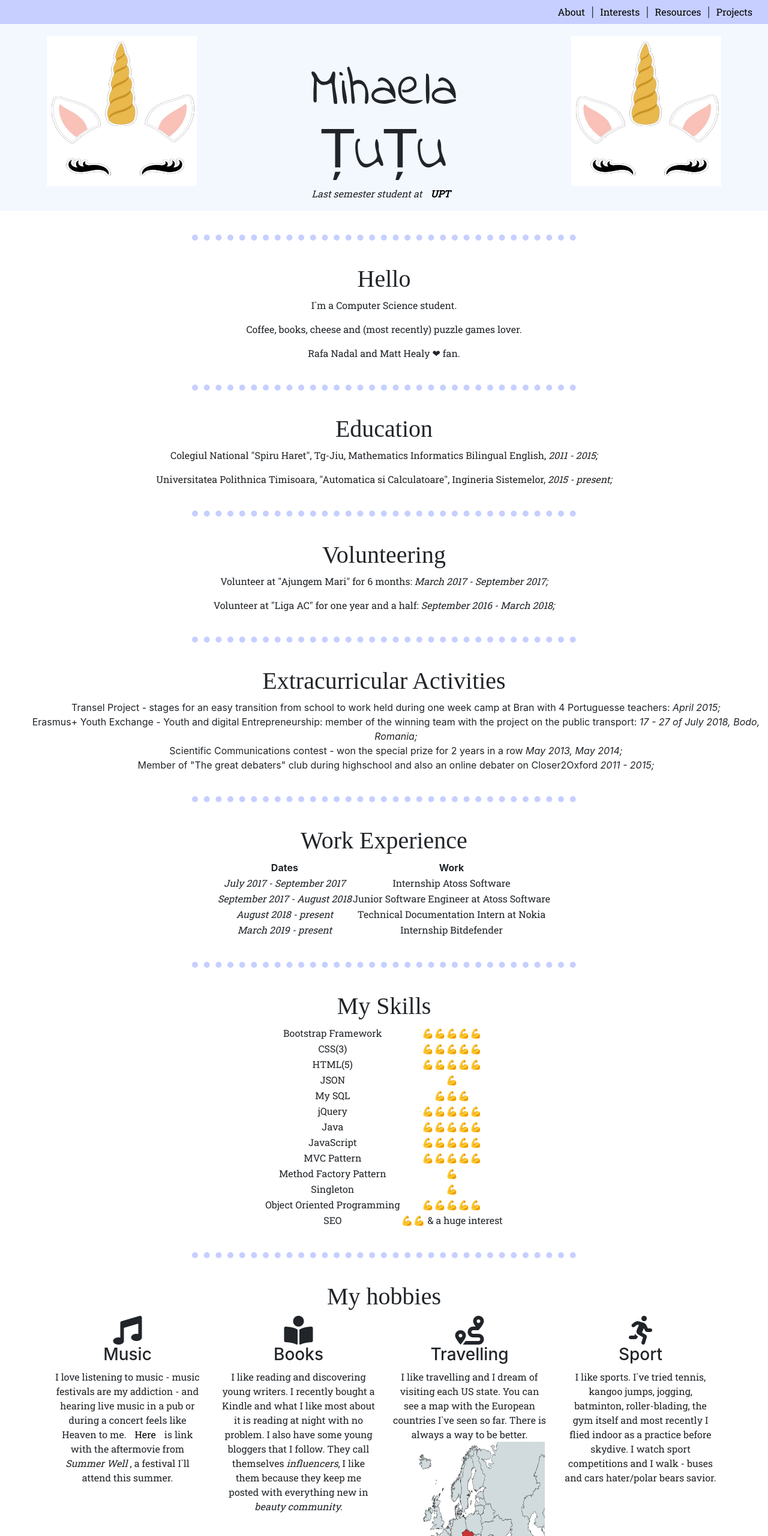
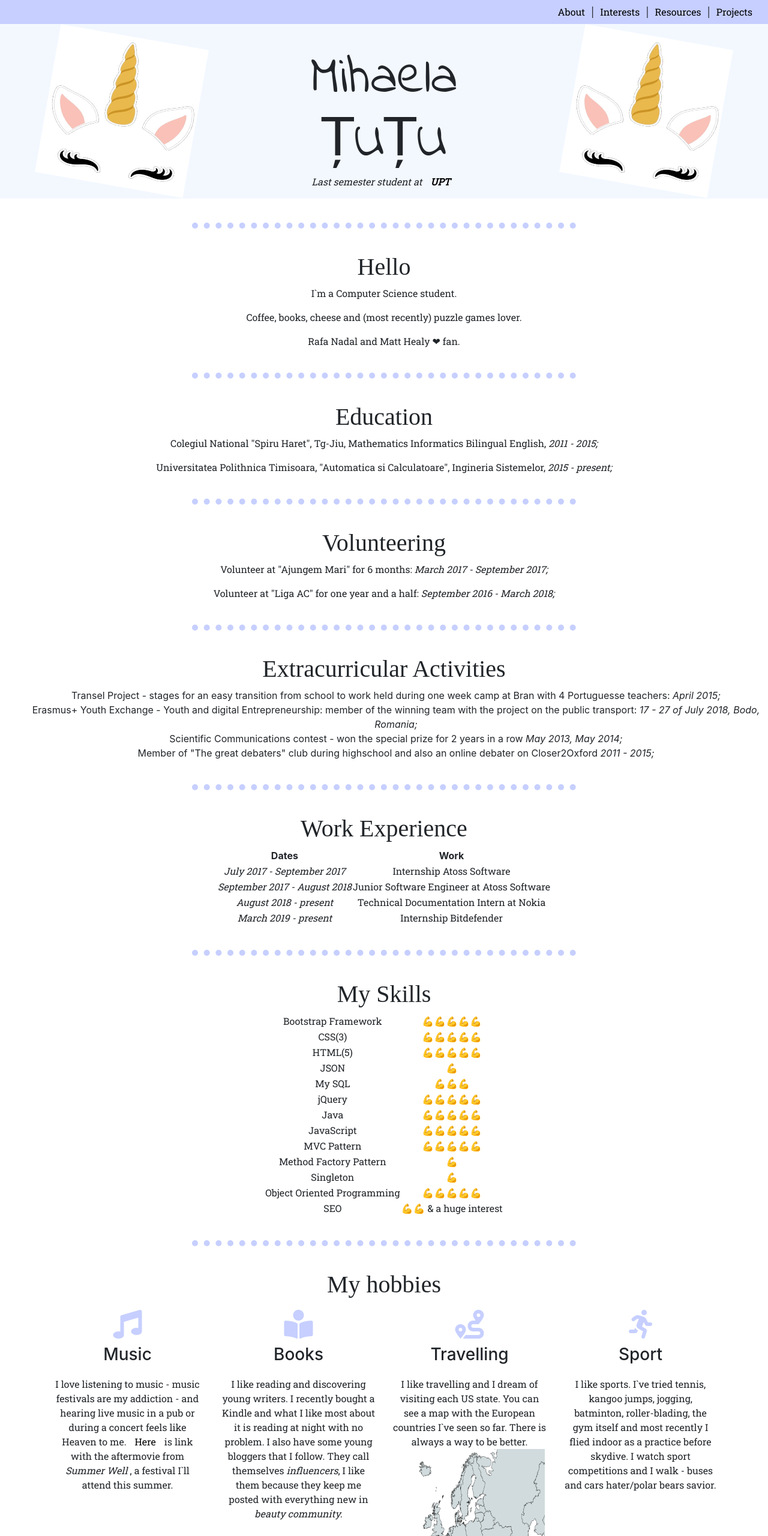
Before and after one commit to eumitzi/therealunicorn, a plain HTML site: page index.html in a window 1280 px wide. Shown: the top 2560 px of the page at 60% size. Drawn offline with nearby package versions, Linux system fonts and the light colour scheme; a web font is replaced by a local one.

Commit message:
changed the css style for images and fa icons

```diff
--- a/css/styles.css
+++ b/css/styles.css
@@ -44,7 +44,7 @@ table tr td{
   font-family: 'Roboto Slab', serif;
 }
 .top-container h1 {
-  margin: 40px auto 0 auto;
+  margin: 20px auto 0 auto;
   font-family: 'Indie Flower', cursive;
   font-size: 5.5rem; /* dinamic unit*/
 
@@ -78,13 +78,17 @@ a:hover {
 }
 
 /* Classes and Ids*/
+.top-rainbow {
+  width: 250px;
+  height: 250px;
+  transform: rotate(10deg);
+}
 
 .top-container {
   background-color: #f3f8ff;
   position: relative;
   margin-top: 60px;
 }
-
 
 .middle-container {
 
@@ -145,3 +149,19 @@ a:hover {
 .copyright {
   font-size: 0.76rem;
 }
+ /* Hobbies */
+.hobbies-box {
+ text-align: center;
+ margin-top: 10px;
+}
+
+.hobby {
+  margin-top: 20px;
+}
+
+/* Icons */
+
+.icon {
+  color: #c6cfff;
+  margin-bottom: 10px;
+}
```
